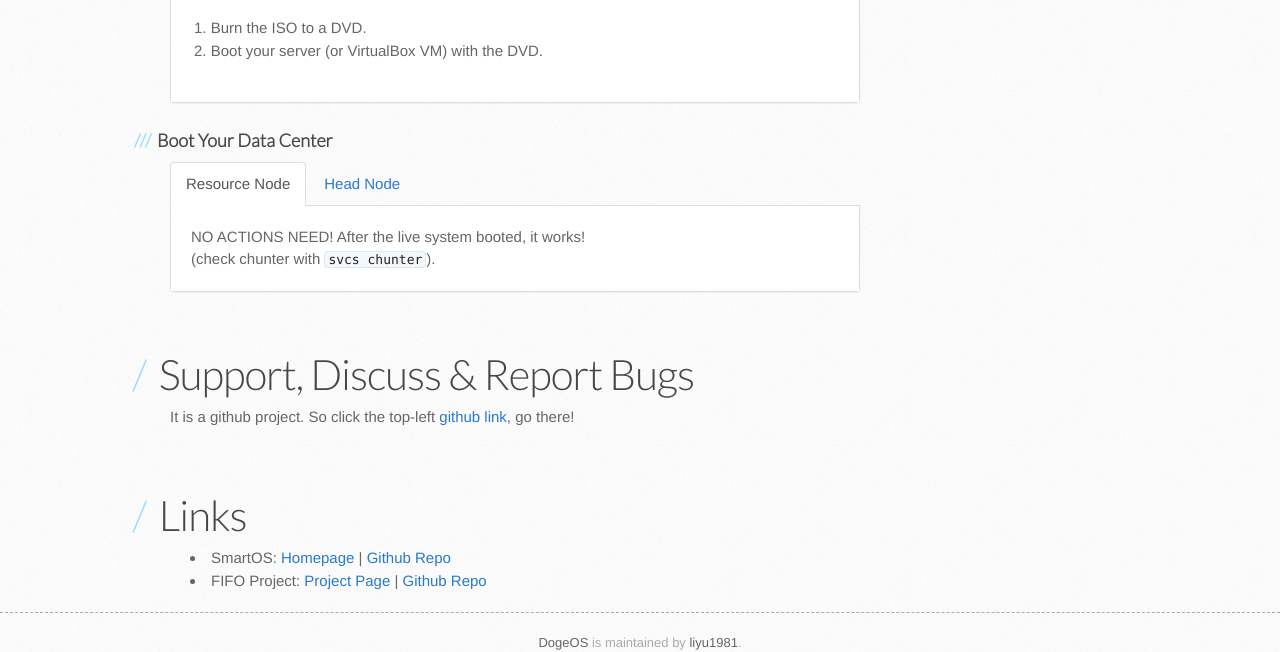
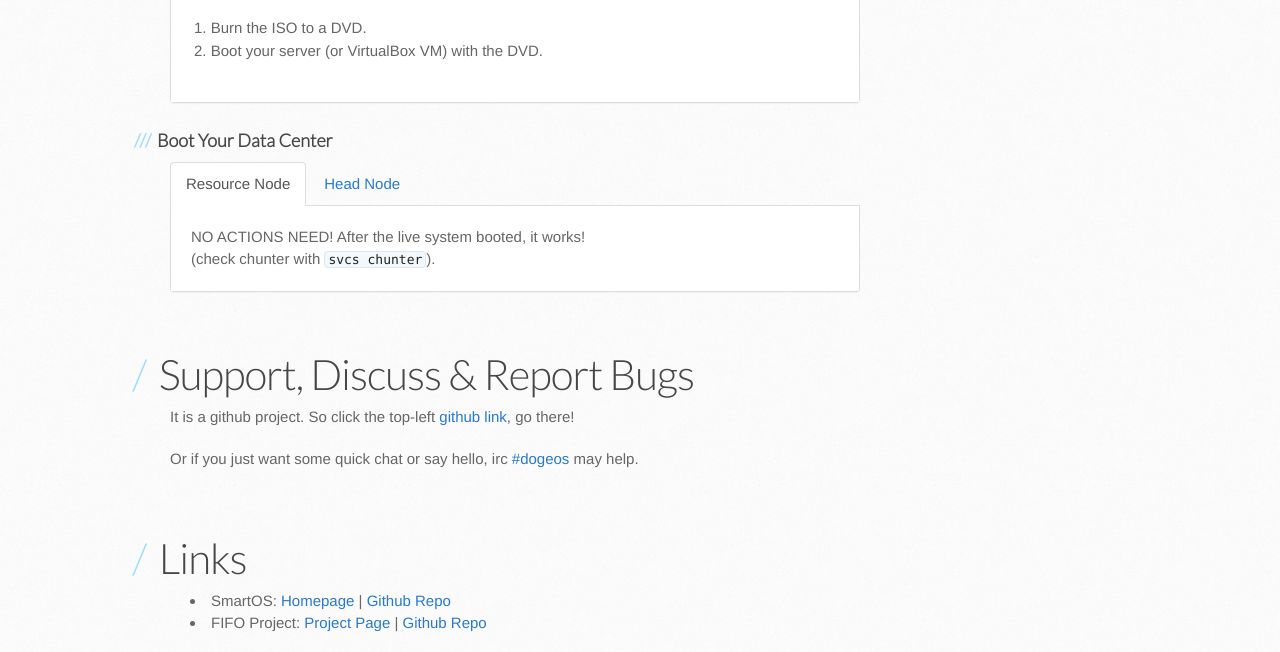
Before and after one commit to Project-DogeOS/Project-DogeOS.github.io, a plain HTML site: page index.html in a window 1280 px wide. Shown: the part 1242-1894 px from the top of the page. Drawn offline with nearby package versions, Linux system fonts and the light colour scheme.

Commit message:
added the dogeos channel, it is new :)

```diff
--- a/index.html
+++ b/index.html
@@ -136,6 +136,7 @@
 
 <h1><a class="anchor" href="#support"><span class="octicon octicon-link"></span></a>Support, Discuss & Report Bugs</h1>
 <p>It is a github project. So click the top-left <a href="https://github.com/Project-DogeOS/DogeOS">github link</a>, go there! </p>
+<p>Or if you just want some quick chat or say hello, irc <a href="http://webchat.freenode.net/?channels=#dogeos">#dogeos</a> may help.</p>
 
 <hr>
 
```
